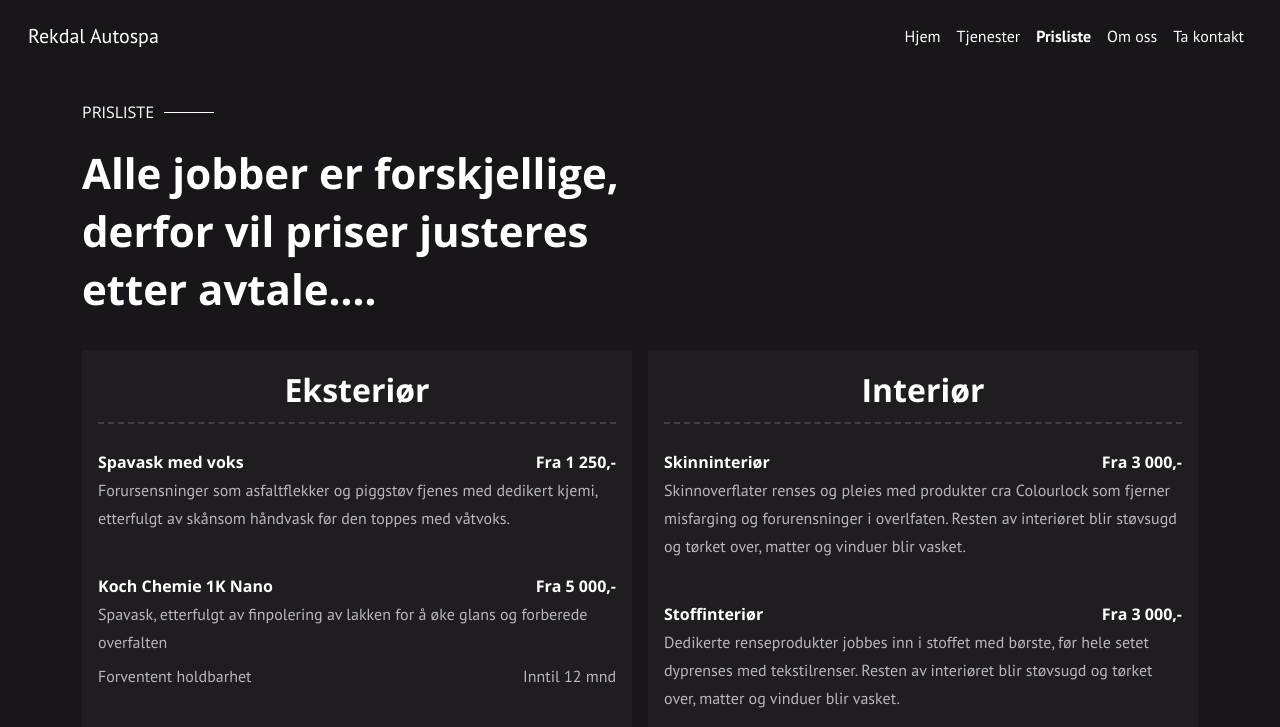
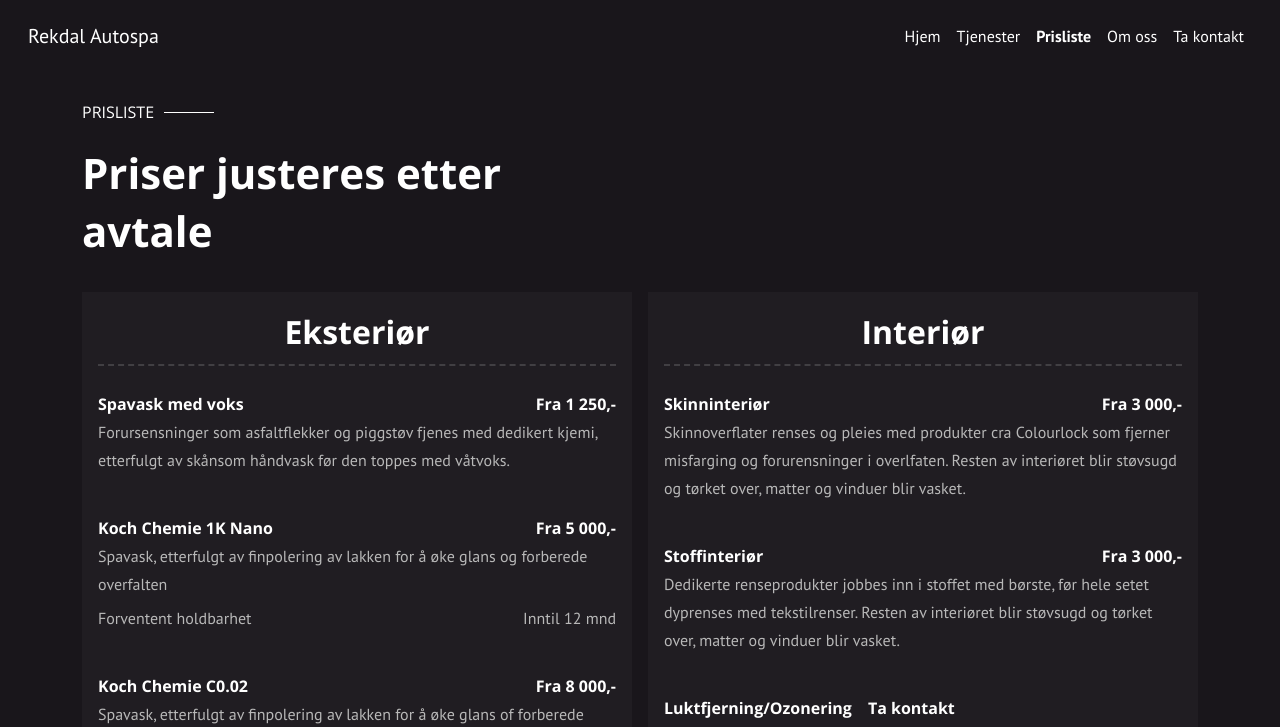
Before and after one commit to Baugis/RekdalAutospa, a plain HTML site: page prisliste.html in a window 1280 px wide. Shown: the top 727 px of the page. Drawn offline with nearby package versions, Linux system fonts and the light colour scheme.

Commit message:
Changed title on prislsite

```diff
--- a/prisliste.html
+++ b/prisliste.html
@@ -65,7 +65,7 @@
 
             <div class="row mb-4">
                 <div class="col-12 col-xl-6">
-                    <h2>Alle jobber er forskjellige, derfor vil priser justeres etter avtale….</h2>
+                    <h2>Priser justeres etter avtale</h2>
                 </div>
             </div>
 
```
